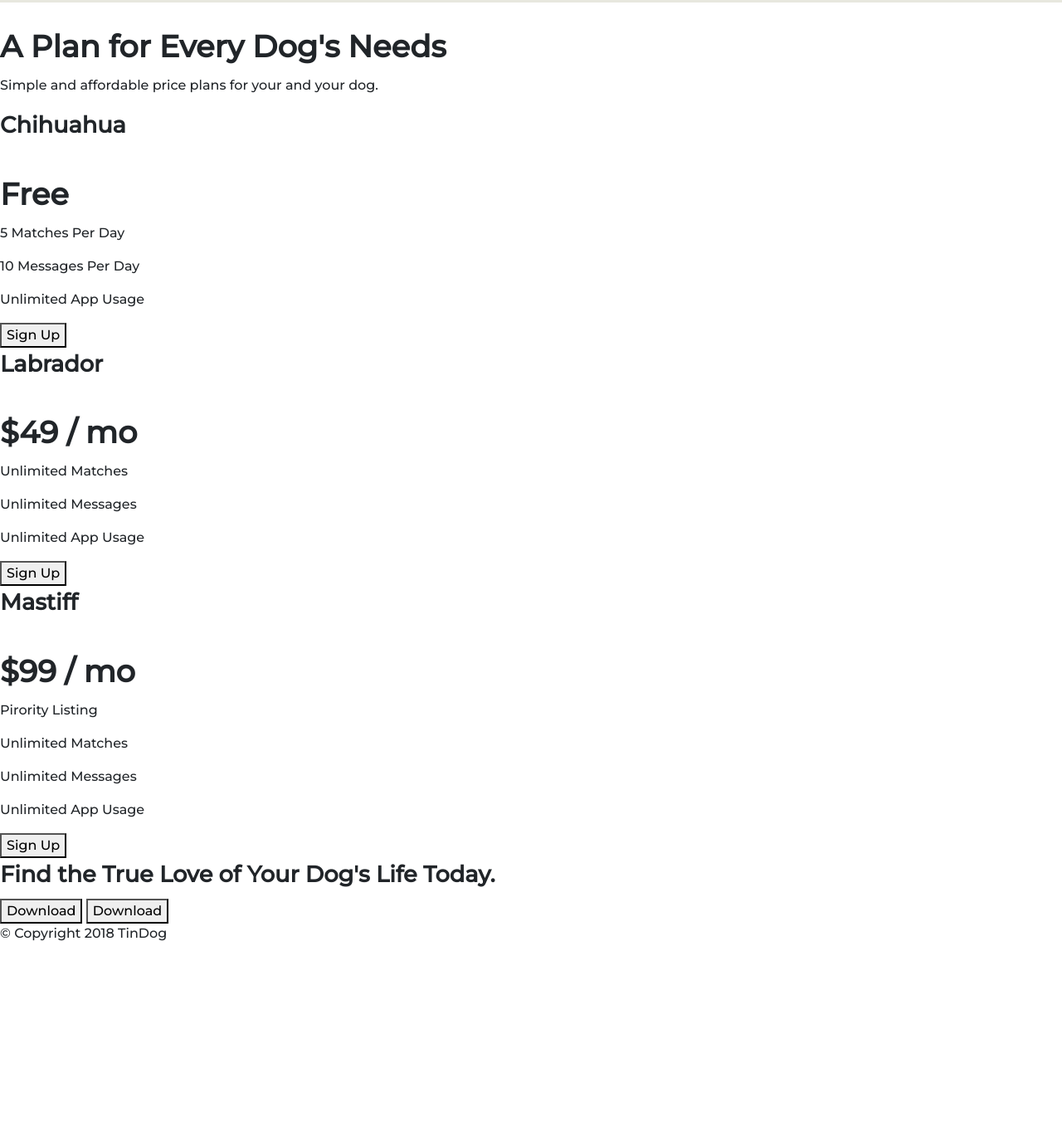
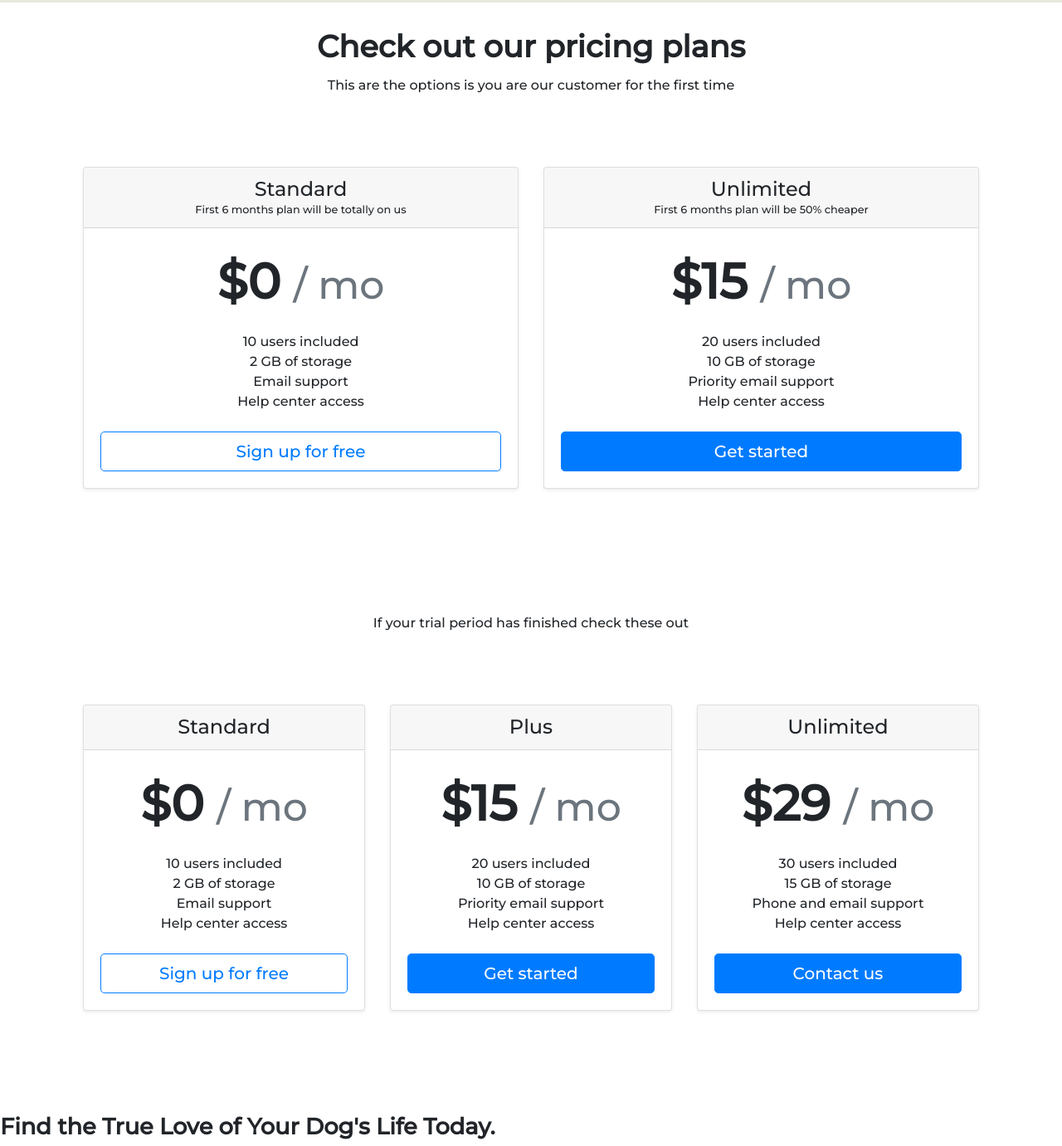
Before and after one commit to markozivko/Startup-Page, a plain HTML site: page index.html in a window 1280 px wide. Shown: the part 1787-3168 px from the top of the page at 83% size. Before the commit the page ends 2940 px from the top, so only its background shows below. Drawn offline with nearby package versions, Linux system fonts and the light colour scheme.

Commit message:
Card and prices add

```diff
--- a/css/style.css
+++ b/css/style.css
@@ -84,6 +84,26 @@ h3 {
 
 }
 
+#pricing1 {
+    padding: 70px 100px 100px 100px;
+}
+
+#pricing2 {
+    padding: 70px 100px 70px 100px;
+}
+
+.pricing-plan {
+    text-align: center;
+}
+
+.card {
+    margin-bottom: 50px;
+}
+
+.p-header {
+    font-size: 0.8rem;
+}
+
 .press-logo {
     width: 12%;
     margin: 20px 20px 50px;
--- a/index.html
+++ b/index.html
@@ -42,6 +42,7 @@
 
   <body>
     <section id="title">
+
       <!-- Nav Bar -->
       <div class="container-fluid">
         <nav class="navbar navbar-expand-lg navbar-dark">
@@ -117,7 +118,7 @@
 
     <section id="testimonials">
       <h2>Just follow these simple steps</h2>
-      <div id="testimonial-carousel" class="carousel slide" data-ride="false" data-interval=10000>
+      <div id="testimonial-carousel" class="carousel slide" data-ride="false" data-interval=7000>
         <div class="carousel-inner">
           <div class="carousel-item active">
             <h3>Step 1</h3>
@@ -164,10 +165,6 @@
           <span class="sr-only">Next</span>
         </a>
       </div>
-
-      <!-- <h2 class="testimonial-text">My dog used to be so lonely, but with TinDog's help, they've found the love of their life. I think.</h2>
-    <img class="testimonial-image" src="images/lady-img.jpg" alt="lady-profile">
-    <em>Beverly, Illinois</em> -->
     </section>
 
     <!-- Press -->
@@ -180,32 +177,109 @@
     </section>
 
     <!-- Pricing -->
+    <div class="pricing-plan">
+      <h2 >Check out our pricing plans</h2>
+      <p>This are the options is you are our customer for the first time</p>
+    </div>
 
-    <section id="pricing">
-      <h2>A Plan for Every Dog's Needs</h2>
-      <p>Simple and affordable price plans for your and your dog.</p>
+    <section id="pricing1">
+      <div class="row text-center">
+        <div class="col-lg-6 col-md-6">
+          <div class="card shadow-sm">
+            <div class="card-header">
+              <h4 class="my-0 font-weight-normal">Standard</h4>
+              <p class="my-0 p-header">First 6 months plan will be totally on us</p>
+            </div>
+            <div class="card-body">
+              <h1 class="card-title pricing-card-title">$0 <small class="text-muted">/ mo</small></h1>
+              <ul class="list-unstyled mt-3 mb-4">
+                <li>10 users included</li>
+                <li>2 GB of storage</li>
+                <li>Email support</li>
+                <li>Help center access</li>
+              </ul>
+              <button type="button" class="btn btn-lg btn-block btn-outline-primary">Sign up for free</button>
+            </div>
+          </div>
+        </div>
+        <div class="col-lg-6 col-md-6">
+          <div class="card shadow-sm">
+            <div class="card-header">
+              <h4 class="my-0 font-weight-normal">Unlimited</h4>
+              <p class="my-0 p-header">First 6 months plan will be 50% cheaper</p>
+            </div>
+            <div class="card-body">
+              <h1 class="card-title pricing-card-title">$15 <small class="text-muted">/ mo</small></h1>
+              <ul class="list-unstyled mt-3 mb-4">
+                <li>20 users included</li>
+                <li>10 GB of storage</li>
+                <li>Priority email support</li>
+                <li>Help center access</li>
+              </ul>
+              <button type="button" class="btn btn-lg btn-block btn-primary">Get started</button>
+            </div>
+          </div>
+        </div>
+      </div>
+    </section>
 
-      <h3>Chihuahua</h3>
-      <h2>Free</h2>
-      <p>5 Matches Per Day</p>
-      <p>10 Messages Per Day</p>
-      <p>Unlimited App Usage</p>
-      <button type="button">Sign Up</button>
-
-      <h3>Labrador</h3>
-      <h2>$49 / mo</h2>
-      <p>Unlimited Matches</p>
-      <p>Unlimited Messages</p>
-      <p>Unlimited App Usage</p>
-      <button type="button">Sign Up</button>
-
-      <h3>Mastiff</h3>
-      <h2>$99 / mo</h2>
-      <p>Pirority Listing</p>
-      <p>Unlimited Matches</p>
-      <p>Unlimited Messages</p>
-      <p>Unlimited App Usage</p>
-      <button type="button">Sign Up</button>
+    <div class="pricing-plan">
+      <p>If your trial period has finished check these out</p>
+    </div>
+    <section id="pricing2">
+      <div class="row text-center">
+        <div class="col-lg-4 col-md-6">
+          <div class="card shadow-sm">
+            <div class="card-header">
+              <h4 class="my-0 font-weight-normal">Standard</h4>
+            </div>
+            <div class="card-body">
+              <h1 class="card-title pricing-card-title">$0 <small class="text-muted">/ mo</small></h1>
+              <ul class="list-unstyled mt-3 mb-4">
+                <li>10 users included</li>
+                <li>2 GB of storage</li>
+                <li>Email support</li>
+                <li>Help center access</li>
+              </ul>
+              <button type="button" class="btn btn-lg btn-block btn-outline-primary">Sign up for free</button>
+            </div>
+          </div>
+        </div>
+        <div class="col-lg-4 col-md-6">
+          <div class="card shadow-sm">
+            <div class="card-header">
+              <h4 class="my-0 font-weight-normal">Plus</h4>
+            </div>
+            <div class="card-body">
+              <h1 class="card-title pricing-card-title">$15 <small class="text-muted">/ mo</small></h1>
+              <ul class="list-unstyled mt-3 mb-4">
+                <li>20 users included</li>
+                <li>10 GB of storage</li>
+                <li>Priority email support</li>
+                <li>Help center access</li>
+              </ul>
+              <button type="button" class="btn btn-lg btn-block btn-primary">Get started</button>
+            </div>
+          </div>
+        </div>
+       <div class="col-lg-4">
+        <div class="card shadow-sm">
+          <div class="card-header">
+            <h4 class="my-0 font-weight-normal">Unlimited</h4>
+          </div>
+          <div class="card-body">
+            <h1 class="card-title pricing-card-title">$29 <small class="text-muted">/ mo</small></h1>
+            <ul class="list-unstyled mt-3 mb-4">
+              <li>30 users included</li>
+              <li>15 GB of storage</li>
+              <li>Phone and email support</li>
+              <li>Help center access</li>
+            </ul>
+            <button type="button" class="btn btn-lg btn-block btn-primary">Contact us</button>
+          </div>
+        </div>
+       </div>
+      </div>
     </section>
 
     <!-- Call to Action -->
```
